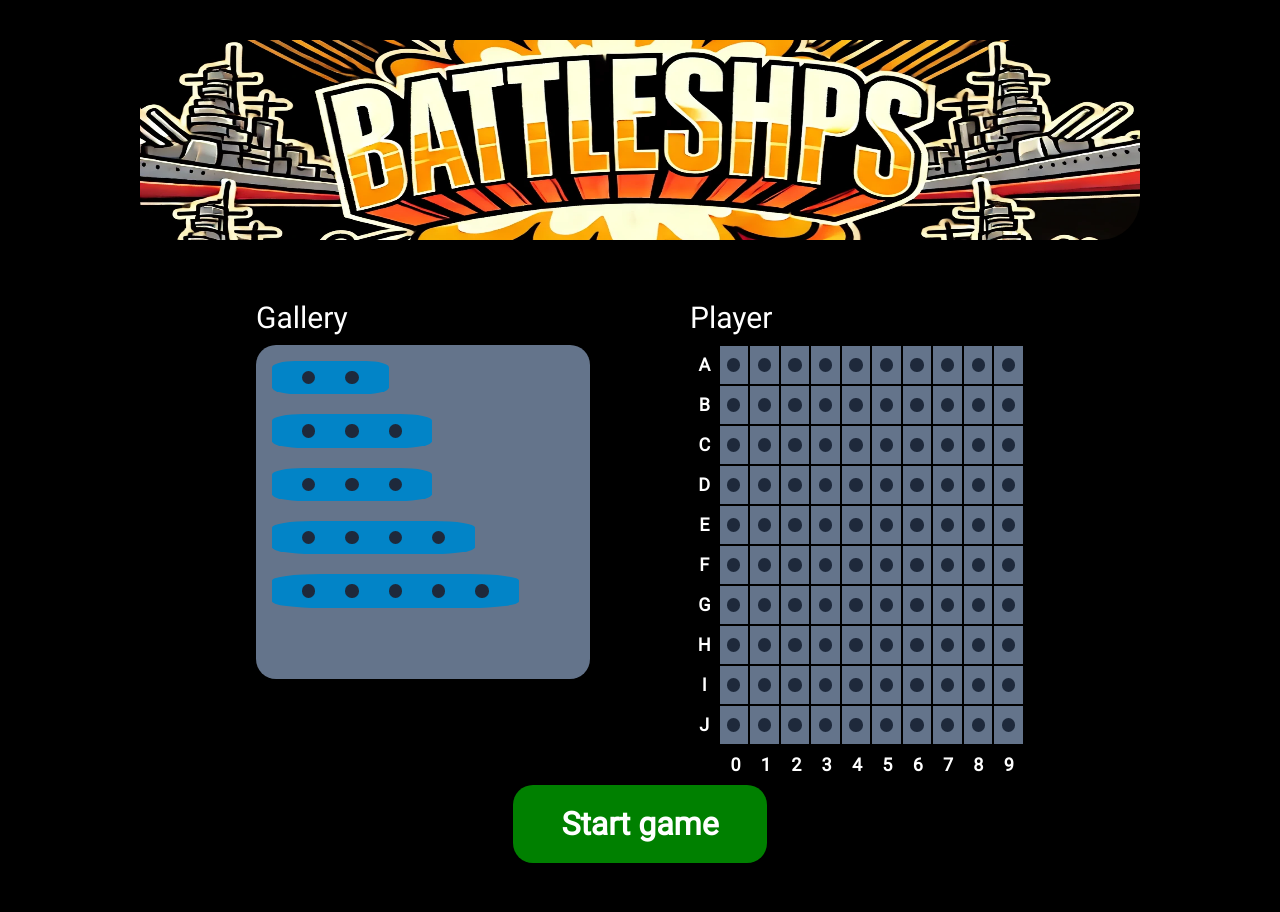
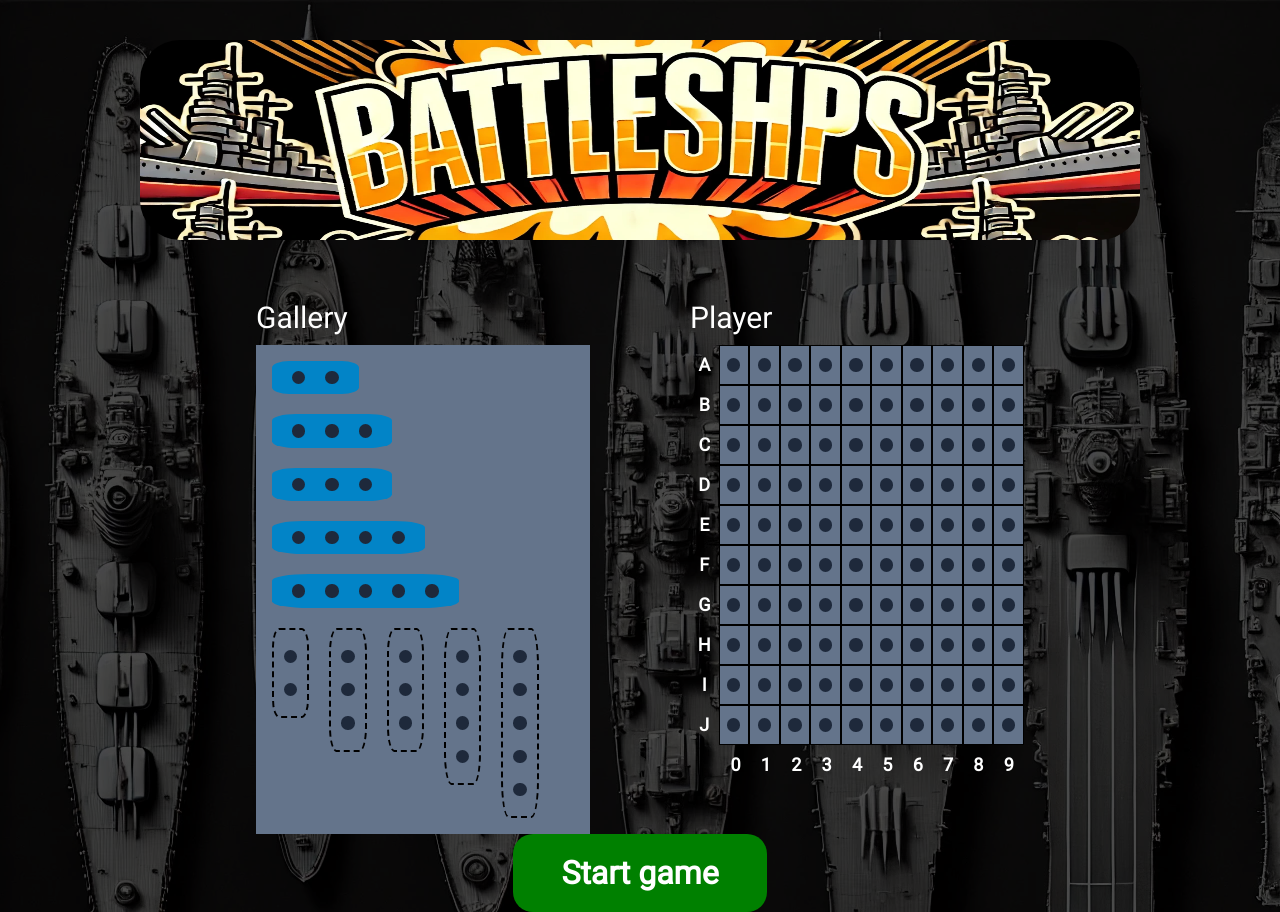
Before and after one commit to palmwi2010/battleships, a website built with webpack: page src/index.html in a window 1280 px wide. Both pictures are taken after a click on the button "Play vs Computer". Before the commit the page ends 863 px from the top, so only its background shows below. Built offline with nearby package versions, Linux system fonts and the light colour scheme.

```diff
--- a/src/components/gallery.js
+++ b/src/components/gallery.js
@@ -6,20 +6,35 @@
         const gallery = document.createElement("div");
         gallery.className = "gallery";
 
+        const topGallery = document.createElement("div");
+        topGallery.className = "top-gallery";
+
+        const bottomGallery = document.createElement("div");
+        bottomGallery.className = "bottom-gallery";
+
         const ships = Player.startingShips;
 
         for (let index = 0; index < ships.length; index++) {
             const ship = ships[index];
-            const $ship = renderShip(ship);
-            gallery.appendChild($ship);
+            const $shipTop = renderShip(ship, "horizontal");
+            const $shipBottom = renderShip(ship, "vertical");
+            topGallery.appendChild($shipTop);
+            bottomGallery.appendChild($shipBottom);
         }
+        gallery.appendChild(topGallery);
+        gallery.appendChild(bottomGallery);
         return gallery;
     }
 
-    function renderShip(holes) {
+    function renderShip(holes, orientation) {
         const container = document.createElement("div");
         container.className = "ship";
+        container.classList.add(orientation);
         container.setAttribute("data-ship", holes);
+
+        if (orientation === "vertical") {
+            container.classList.add("ship-empty");
+        }
 
         for (let i = 0; i < holes; i++) {
             const hole = document.createElement("div");
--- a/src/components/view-controller.js
+++ b/src/components/view-controller.js
@@ -6,6 +6,7 @@
 import GameControls from "./game-controls";
 import Welcome from "./welcome";
 import Main from "./main";
+import bodyBackground from "../assets/battle-background.webp";
 
 class ViewController {
 
@@ -17,6 +18,7 @@
         this.gameControls = GameControls(this);
         this.main = Main(this);
         this.body = document.querySelector('body');
+        this.body.style.backgroundImage = `url(${bodyBackground})`;
         this.deploymentPhase = true;
     }
 
@@ -44,7 +46,7 @@
         } else {
             console.log("Let's play against the human.")
         }
-        render(this.game.boardsize);
+        //render(this.game.boardsize);
         this.addListeners();
         this.refreshBoard();
     }
--- a/src/static/styles.css
+++ b/src/static/styles.css
@@ -17,6 +17,7 @@
     display: grid;
     grid-template-columns: 1fr 3fr 1fr;
     grid-template-rows: 4fr 10fr 3fr;
+    /* background-image: url('../assets/battle-background.webp'); */
 }
 
 :root {
@@ -37,6 +38,7 @@
     width: 100%;
     height: 100%;
     transition: transform 0.5s ease-in-out;
+    z-index: 5;
 }
 
 .welcome-exit {
@@ -230,6 +232,7 @@
     padding-top: 20px;
     box-sizing: border-box;
     width: 100%;
+    position: relative;
 }
 
 .main-section {
@@ -248,23 +251,42 @@
 .gallery {
     padding: 16px;
     background-color: var(--grid-color);
-    width: max(fit-content, 400px);
     max-width: 550px;
-    border-radius: 20px;
     display: flex;
     flex-direction: column;
-    font-size: 30px;
-    font-weight: 700;
     gap:20px;
     aspect-ratio: 1/1;
+    justify-content: space-around;
+}
+
+.top-gallery {
+    display: flex;
+    flex-direction: column;
+    gap:20px;
+}
+
+.bottom-gallery {
+    display: flex;
+    flex-direction: row;
+    gap:20px;
 }
 
 .ship, .ship-empty {
     display: flex;
     width: fit-content;
-    gap: 30px;
-    padding: 10px 30px;
+    gap: 20px;
     border-radius: 20%;
+}
+
+.ship.horizontal {
+    flex-direction: row;
+    padding: 10px 20px;
+}
+
+.ship.vertical {
+    flex-direction: column;
+    padding: 20px 10px;
+    height: fit-content;
 }
 
 .ship {
@@ -274,6 +296,10 @@
 .ship.ship-empty {
     background-color: transparent;
     border: 2px dashed black;
+}
+
+.ship.ship-empty:hover {
+    cursor: pointer;
 }
 
 .ship:hover {
```
Also changed, not shown: src/assets/background.jpg (deleted), src/assets/battle-background.webp (added), src/assets/main-background.jpg (deleted), webpack/dist/00d3be16d5f052e5a2e5.jpeg (added), webpack/dist/0ee57cd88f081f46bb8e912b99983495.webp (added), webpack/dist/12c9a82f1f69e46fe617456ba29648e5.webp (added), webpack/dist/27f62b53b93858475a7f.ttf (added), webpack/dist/index.html (added), webpack/dist/main.js (added).
